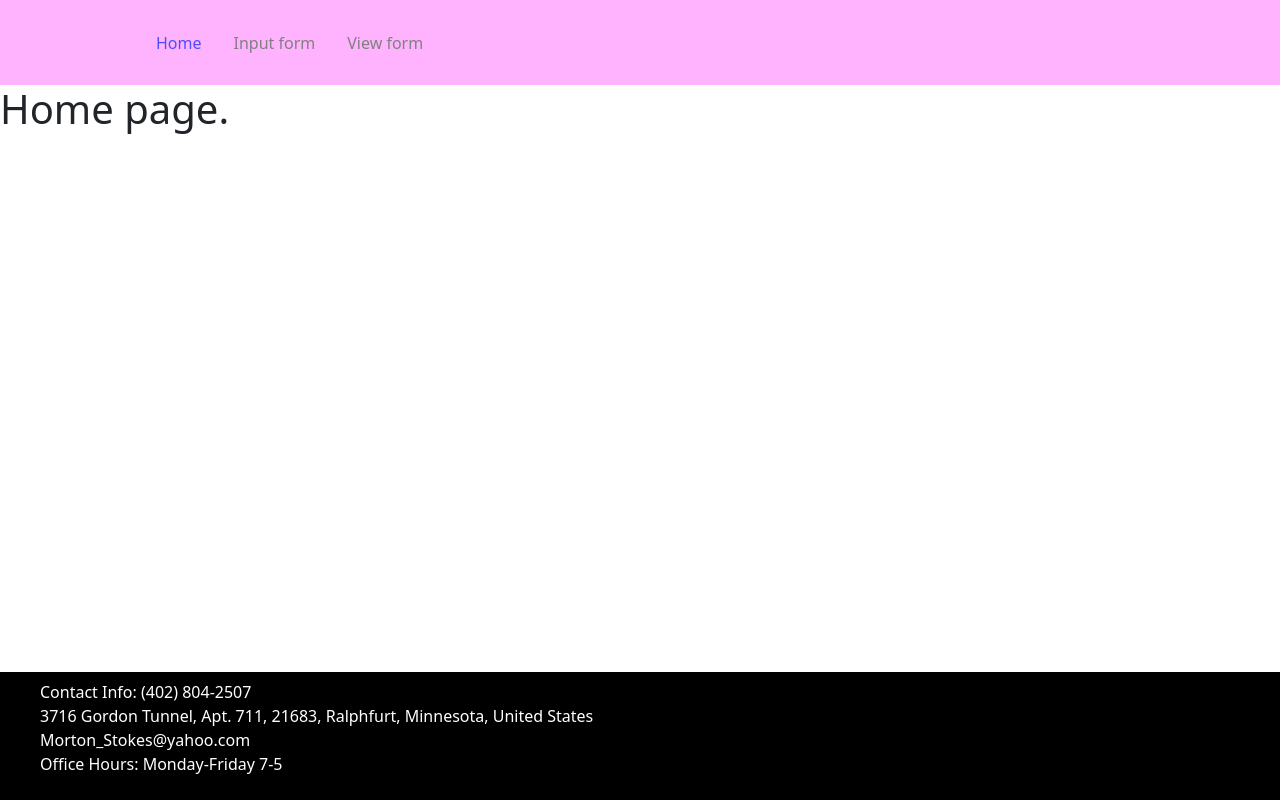
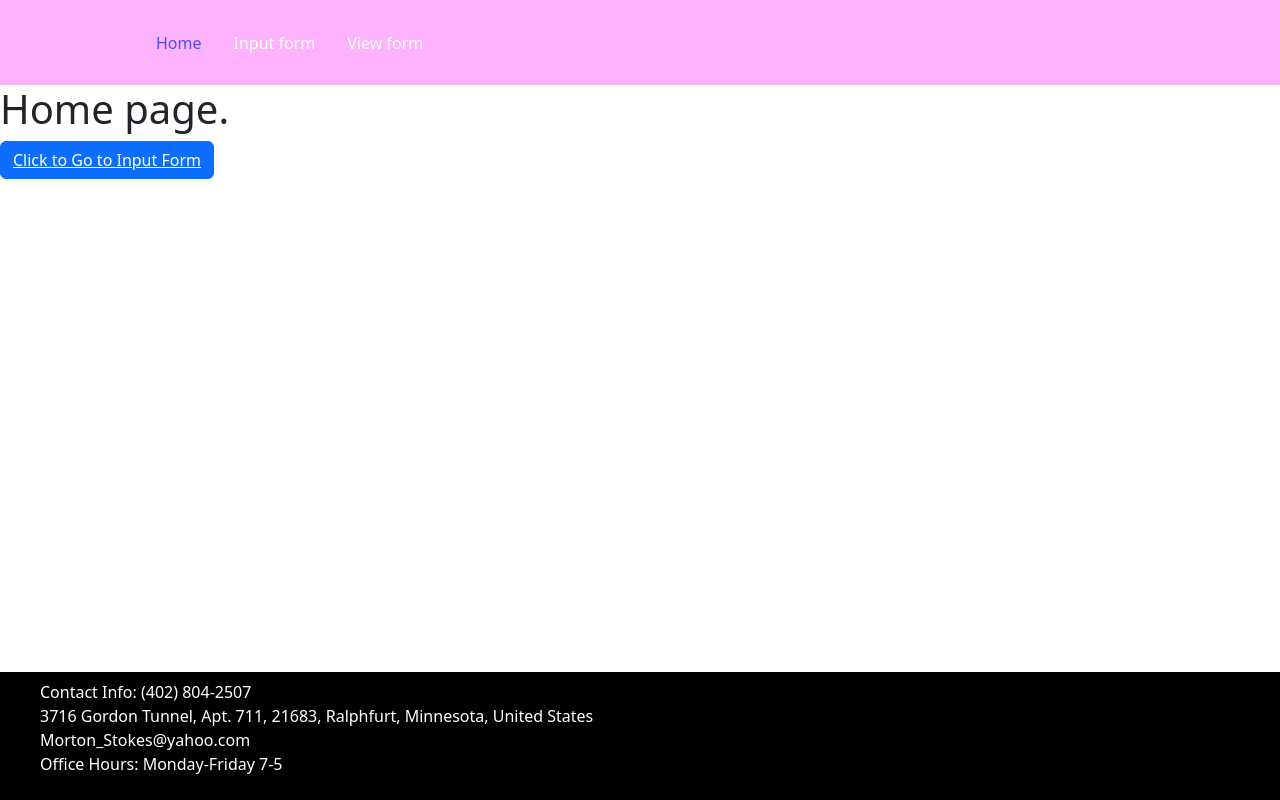
Before and after one commit to joboot/hci-program-2, a React (Create React App) app in the folder hci-program-2/: page /home in a window 1280 px wide. Built offline with nearby package versions, Linux system fonts and the light colour scheme.

Commit message:
Made Changes to home.js with button and index.css

```diff
--- a/hci-program-2/src/index.css
+++ b/hci-program-2/src/index.css
@@ -33,3 +33,16 @@ footer {
 ul {
     list-style-type: none;
 }
+
+a:link {
+    color: white;
+}
+
+a:visited {
+    color: orange;
+}
+
+a:hover {
+    background: orange;
+    text-decoration: underline;
+}
--- a/hci-program-2/src/pages/home.js
+++ b/hci-program-2/src/pages/home.js
@@ -6,6 +6,7 @@ return (
 	<h1>
 		Home page.
 	</h1>
+		<button type="button" class="btn btn-primary"><a href="input_form.js">Click to Go to Input Form</a></button>
 	</div>
 );
 };
```
